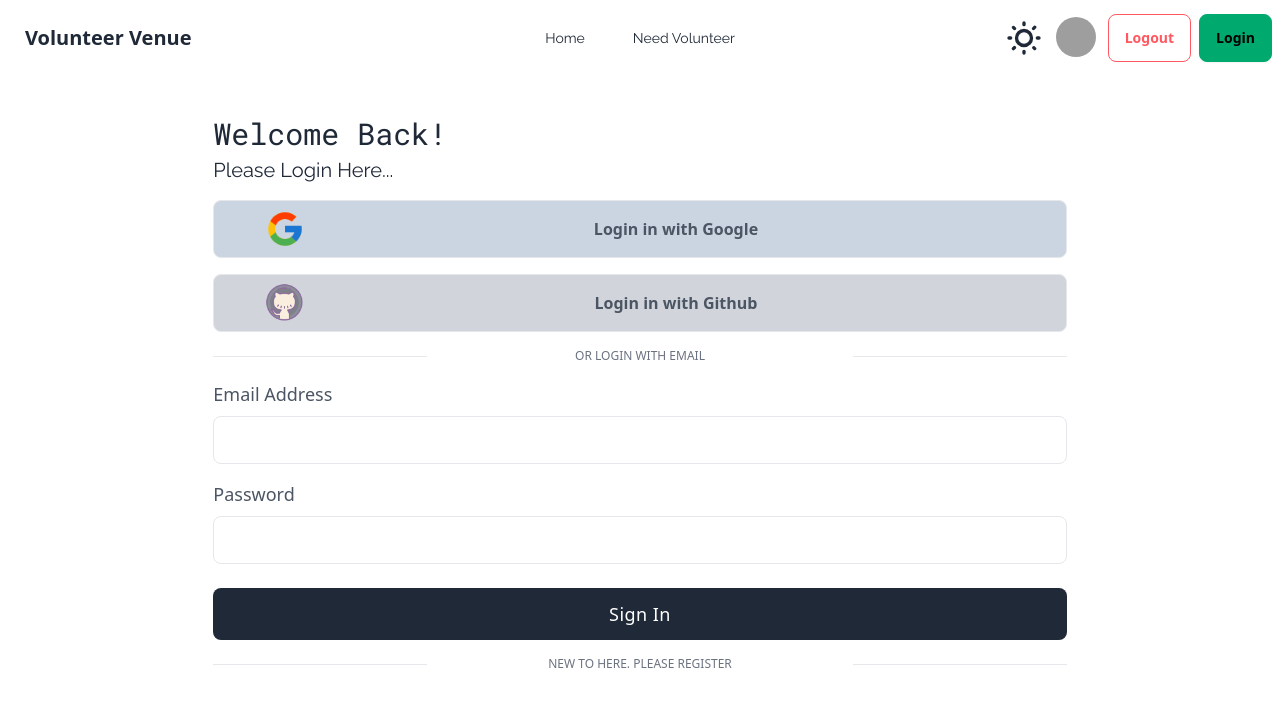
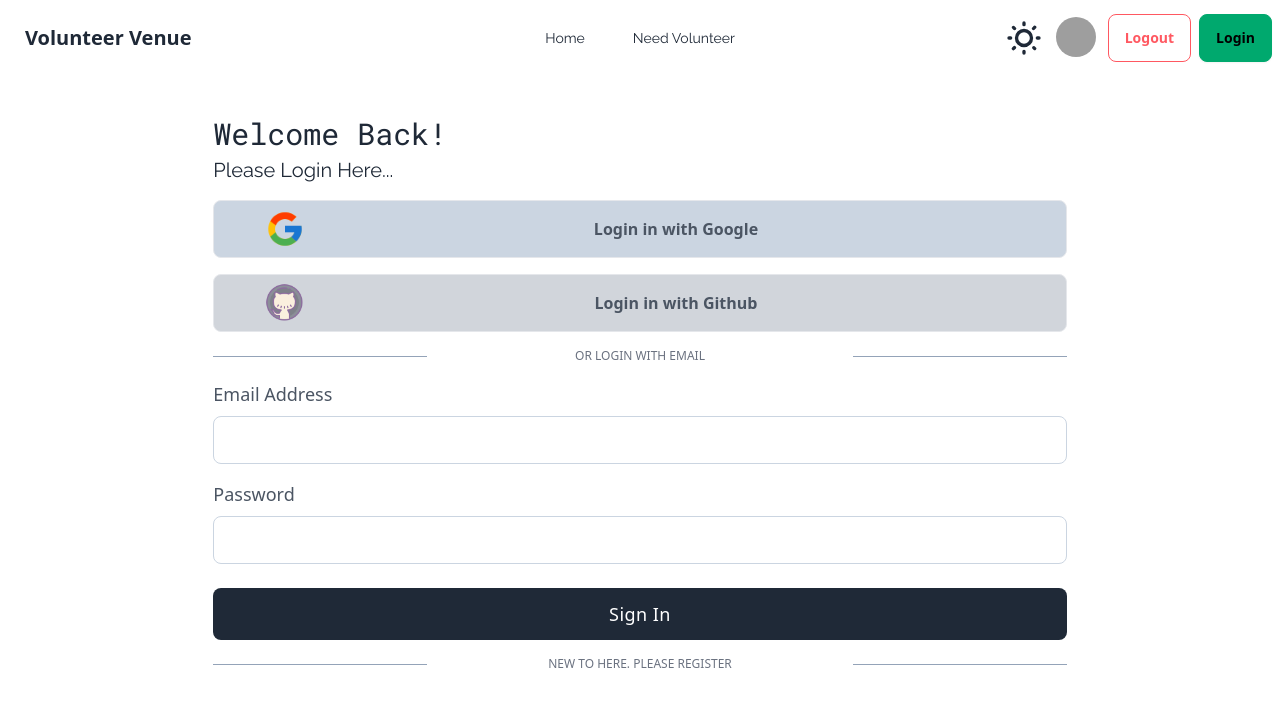
Before and after one commit to rakibgithub21/Volunteer_venu-client_site, a React (Vite) app: page /login in a window 1280 px wide. Shown: the top 706 px of the page. Built offline with nearby package versions, Linux system fonts and the light colour scheme; grey boxes are pictures that could not be loaded.

Commit message:
done:login page

```diff
--- a/src/pages/Authentication/Login.jsx
+++ b/src/pages/Authentication/Login.jsx
@@ -29,13 +29,13 @@ const Login = () => {
                     </span>
                 </div>
                 <div className='flex items-center justify-between mt-4'>
-                    <span className='w-1/5 border-b  lg:w-1/4'></span>
+                    <span className='w-1/5 border-b border-slate-400  lg:w-1/4'></span>
 
                     <div className='text-xs text-center text-gray-500 uppercase  hover:underline'>
                         or login with email
                     </div>
 
-                    <span className='w-1/5 border-b dark:border-gray-400 lg:w-1/4'></span>
+                    <span className='w-1/5 border-b border-slate-400 dark:border-gray-400 lg:w-1/4'></span>
                 </div>
                 <form>
                     <div className='mt-4'>
@@ -49,7 +49,7 @@ const Login = () => {
                             id='LoggingEmailAddress'
                             autoComplete='email'
                             name='email'
-                            className='block w-full h-12 px-4 py-2 text-gray-700 bg-white border rounded-lg    focus:border-blue-400 focus:ring-opacity-40  focus:outline-none focus:ring focus:ring-blue-300'
+                            className='block w-full h-12 px-4 py-2 border-slate-300  text-gray-700 bg-white border rounded-lg    focus:border-blue-400 focus:ring-opacity-40  focus:outline-none focus:ring focus:ring-blue-300'
                             type='email'
                         />
                     </div>
@@ -68,7 +68,7 @@ const Login = () => {
                             id='loggingPassword'
                             autoComplete='current-password'
                             name='password'
-                            className='block w-full h-12 px-4 py-2 text-gray-700 bg-white border rounded-lg    focus:border-blue-400 focus:ring-opacity-40  focus:outline-none focus:ring focus:ring-blue-300'
+                            className='block w-full h-12 px-4 py-2 border-slate-300 text-gray-700 bg-white border rounded-lg    focus:border-blue-400 focus:ring-opacity-40  focus:outline-none focus:ring focus:ring-blue-300'
                             type='password'
                         />
                     </div>
@@ -82,7 +82,7 @@ const Login = () => {
                     </div>
                 </form>
                 <div className='flex items-center justify-between mt-4'>
-                    <span className='w-1/5 border-b  md:w-1/4'></span>
+                    <span className='w-1/5 border-b border-slate-400  md:w-1/4'></span>
 
                     <Link
                         to='/register'
@@ -91,7 +91,7 @@ const Login = () => {
                         New to here. Please Register
                     </Link>
 
-                    <span className='w-1/5 border-b  md:w-1/4'></span>
+                    <span className='w-1/5 border-b border-slate-400  md:w-1/4'></span>
                 </div>
 
 
```
